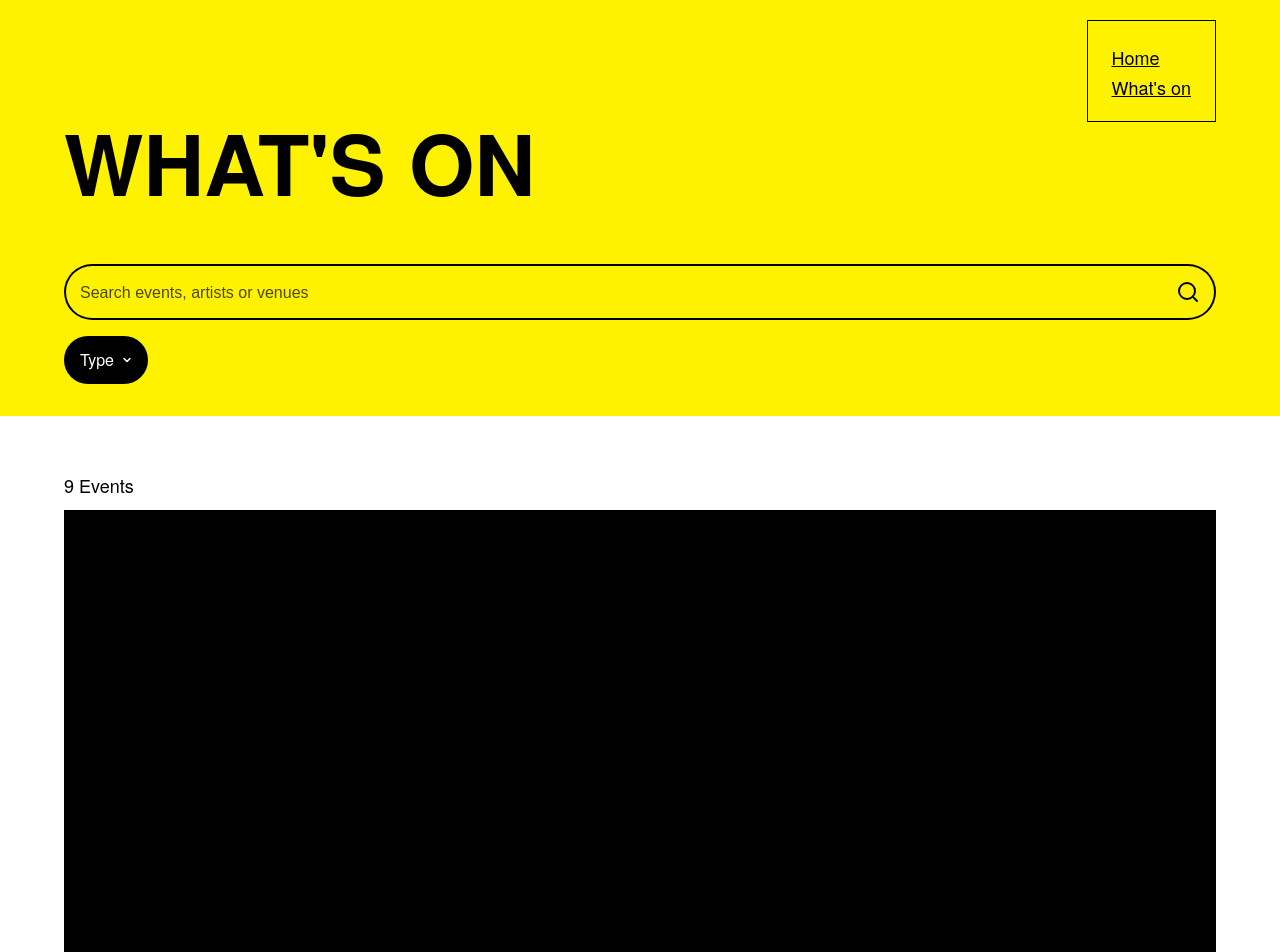
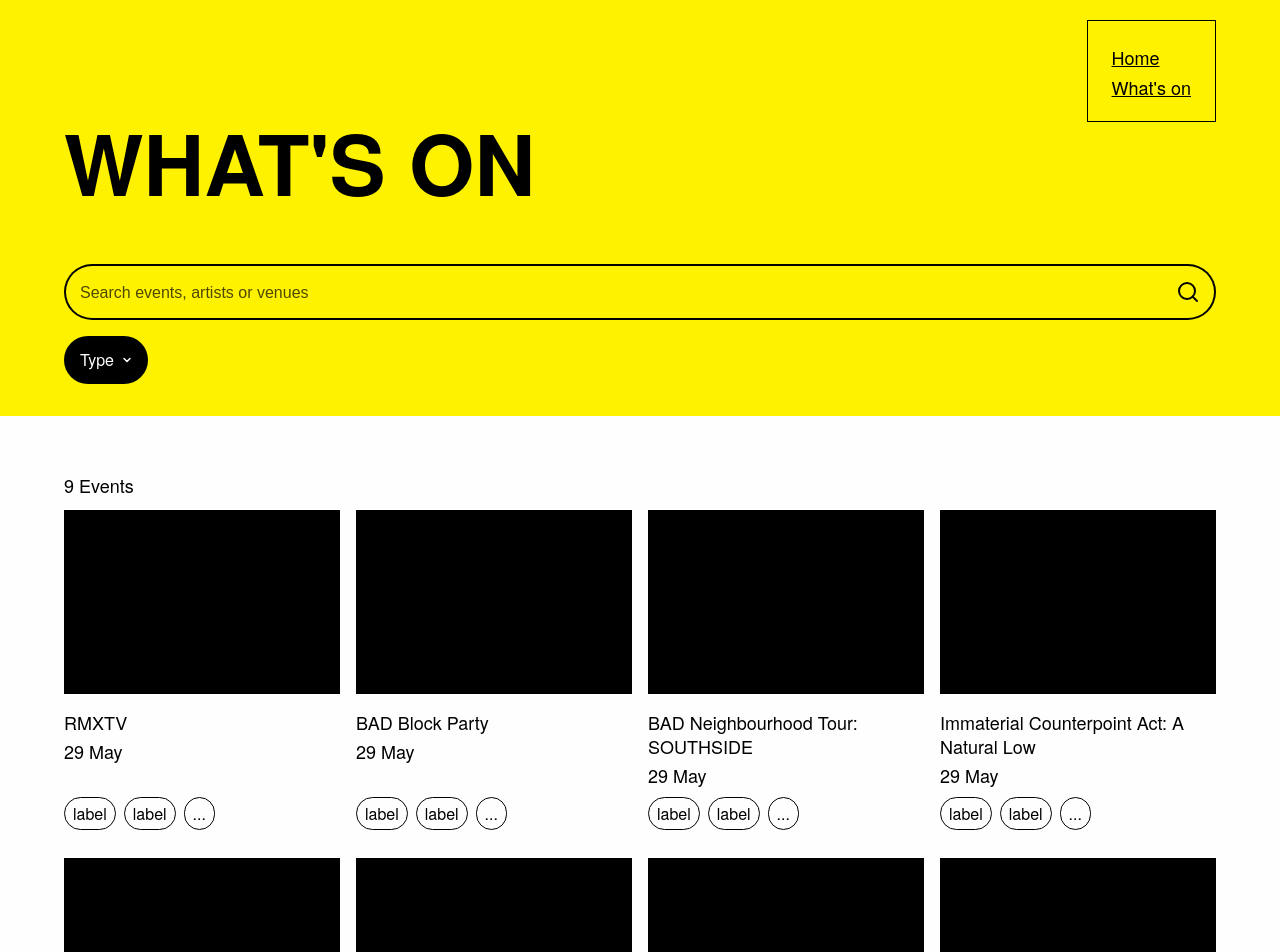
Before and after one commit to shepthomas/bad2023, a React (Create React App) app: page /whats-on in a window 1280 px wide. Shown: the top 952 px of the page. Built offline with nearby package versions, Linux system fonts and the light colour scheme.

Commit message:
Added tags

```diff
--- /dev/null
+++ b/src/components/Search/Card/Tag/index.js
@@ -0,0 +1,10 @@
+// import { Link } from "react-router-dom";
+import "./style.scss";
+
+export default function Tag({ label }) {
+  return (
+    <div className="tag">
+      <span className="label">{label}</span>
+    </div>
+  );
+}
--- /dev/null
+++ b/src/components/Search/Card/Tag/style.scss
@@ -0,0 +1,9 @@
+.tag {
+  .label {
+    font-size: 16px;
+    line-height: 24px;
+    border: 1px solid #000;
+    padding: 4px 8px;
+    border-radius: 18px;
+  }
+}
--- a/src/components/Search/Card/index.js
+++ b/src/components/Search/Card/index.js
@@ -1,4 +1,5 @@
 import { Link } from "react-router-dom";
+import Tag from "./Tag";
 import "./style.scss";
 
 export default function Card({ title }) {
@@ -10,10 +11,14 @@ export default function Card({ title }) {
         </div>
         <div className="header">
           <div className="title">{title}</div>
-          <div className="date">Date</div>
+          <div className="date">29 May</div>
         </div>
       </Link>
-      <div className="tags">Tags</div>
+      <div className="tags">
+        <Tag label="label" />
+        <Tag label="label" />
+        <Tag label="..." />
+      </div>
     </div>
   );
 }
--- a/src/components/Search/Card/style.scss
+++ b/src/components/Search/Card/style.scss
@@ -2,16 +2,33 @@
 
 .card-event {
   display: flex;
+  justify-content: space-between;
   width: 100%;
   margin-bottom: 8px;
 
   @media (min-width: b.$sm) {
     flex-direction: column;
+    margin: 0 8px 32px;
+    width: calc(((6 / 12) * 100%) - 16px);
+  }
+
+  @media (min-width: b.$md) {
+    width: calc(((4 / 12) * 100%) - 16px);
+  }
+
+  @media (min-width: b.$lg) {
+    width: calc(((3 / 12) * 100%) - 16px);
+  }
+
+  @media (min-width: b.$xl) {
+    width: calc(((2 / 12) * 100%) - 16px);
   }
 
   a {
     width: 100%;
     display: flex;
+    text-decoration: none;
+    color: #000;
 
     @media (min-width: b.$sm) {
       flex-direction: column;
@@ -42,6 +59,8 @@
     margin-bottom: 16px;
     .title {
       margin-bottom: 8px;
+      font-size: 18px;
+      line-height: 24px;
     }
     .date {
       font-size: 18px;
@@ -51,7 +70,10 @@
     display: none;
 
     @media (min-width: b.$sm) {
-      display: block;
+      display: flex;
+    }
+    .tag {
+      margin-right: 8px;
     }
   }
 }
--- a/src/components/Search/SearchGrid/style.scss
+++ b/src/components/Search/SearchGrid/style.scss
@@ -1,6 +1,6 @@
 .search-grid {
   padding: 60px 0 120px;
-  background-color: #fff;
+  background-color: #fefefe;
 
   &_options {
     margin-bottom: 16px;
@@ -11,7 +11,11 @@
   }
 
   &_inner {
-    margin-bottom: 32px;
+    display: flex;
+    flex-wrap: wrap;
+    align-content: stretch;
+    align-items: stretch;
+    margin: 0 -8px 32px;
   }
 
   &_more {
```
